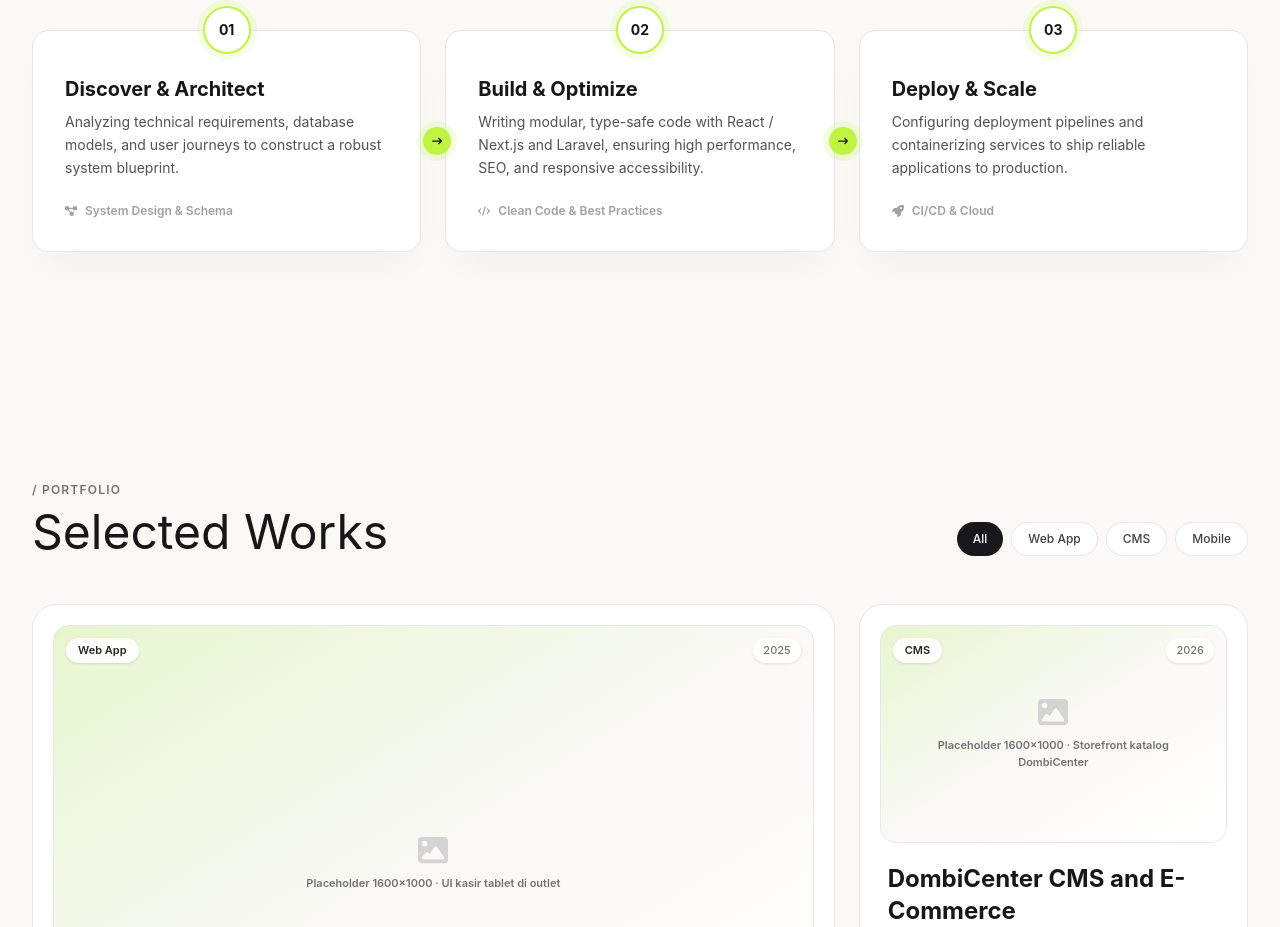
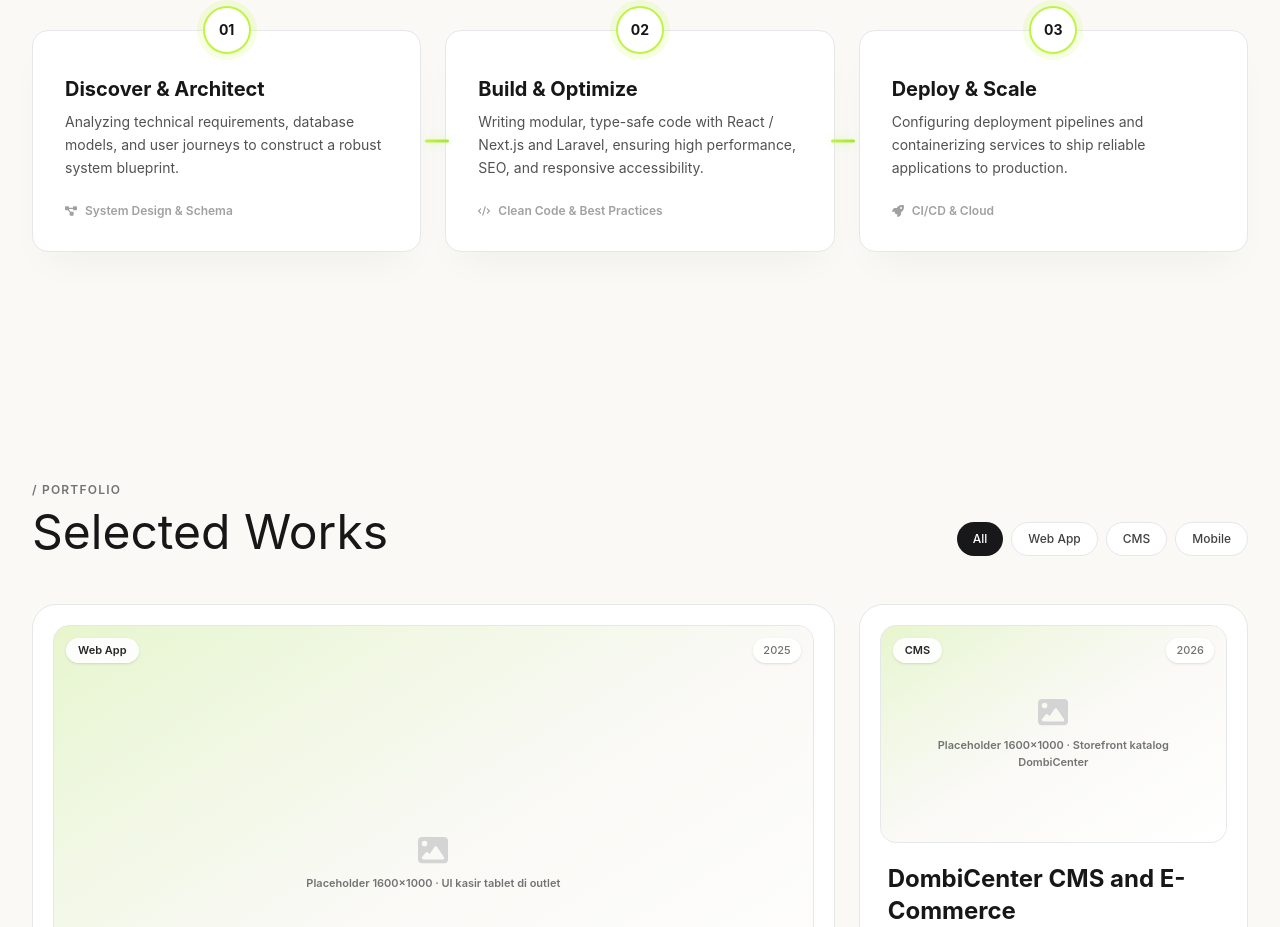
Before and after one commit to leanderarya/portfolio, a Next.js app: page / in a window 1280 px wide. Shown: the part 2098-3025 px from the top of the page. Built offline with nearby package versions, Linux system fonts and the light colour scheme; a web font is replaced by a local one.

Commit message:
fix(process): konektor diganti garis lime — tergambar scaleX, glow halus, tanpa ikon panah

```diff
--- a/components/Process.tsx
+++ b/components/Process.tsx
@@ -1,7 +1,7 @@
 "use client";
 
 import { motion, useReducedMotion } from "framer-motion";
-import { FaDiagramProject, FaCode, FaRocket, FaArrowRightLong } from "react-icons/fa6";
+import { FaDiagramProject, FaCode, FaRocket } from "react-icons/fa6";
 import { EASE, Reveal, Stagger, StaggerItem } from "@/components/motion/primitives";
 
 const steps = [
@@ -44,27 +44,19 @@ export default function Process() {
       </Reveal>
 
       <div className="relative md:mt-8">
-        {/* konektor lime — segmen pendek di celah antar kartu, setinggi tengah kartu */}
+        {/* konektor lime — garis di celah antar kartu, setinggi tengah kartu */}
         {[1, 2].map((g) => (
           <motion.div
             key={g}
             aria-hidden
             className="absolute top-1/2 -translate-y-1/2 z-10 hidden md:block"
-            style={{ left: `calc(${g * 33.333}% - 14px)`, width: 28 }}
-            initial={rm ? false : { opacity: 0 }}
-            whileInView={{ opacity: 1 }}
+            style={{ left: `calc(${g * 33.333}% - 12px)`, width: 24 }}
+            initial={rm ? false : { scaleX: 0 }}
+            whileInView={{ scaleX: 1 }}
             viewport={{ once: true, margin: "-80px" }}
-            transition={{ duration: 0.2, delay: rm ? 0 : 0.45 + g * 0.3 }}
+            transition={{ duration: 0.35, ease: EASE, delay: rm ? 0 : 0.45 + g * 0.3 }}
           >
-            <motion.div
-              className="flex items-center justify-center w-7 h-7 rounded-full bg-lime shadow-[0_0_0_6px_rgba(191,245,66,0.18)]"
-              initial={rm ? false : { scale: 0 }}
-              whileInView={{ scale: 1 }}
-              viewport={{ once: true, margin: "-80px" }}
-              transition={{ type: "spring", stiffness: 260, damping: 18, delay: rm ? 0 : 0.45 + g * 0.3 }}
-            >
-              <FaArrowRightLong className="text-[10px] text-neutral-900" />
-            </motion.div>
+            <div className="h-[3px] w-full rounded-full bg-gradient-to-r from-lime to-lime-hover shadow-[0_0_10px_rgba(191,245,66,0.4)]" />
           </motion.div>
         ))}
 
```
